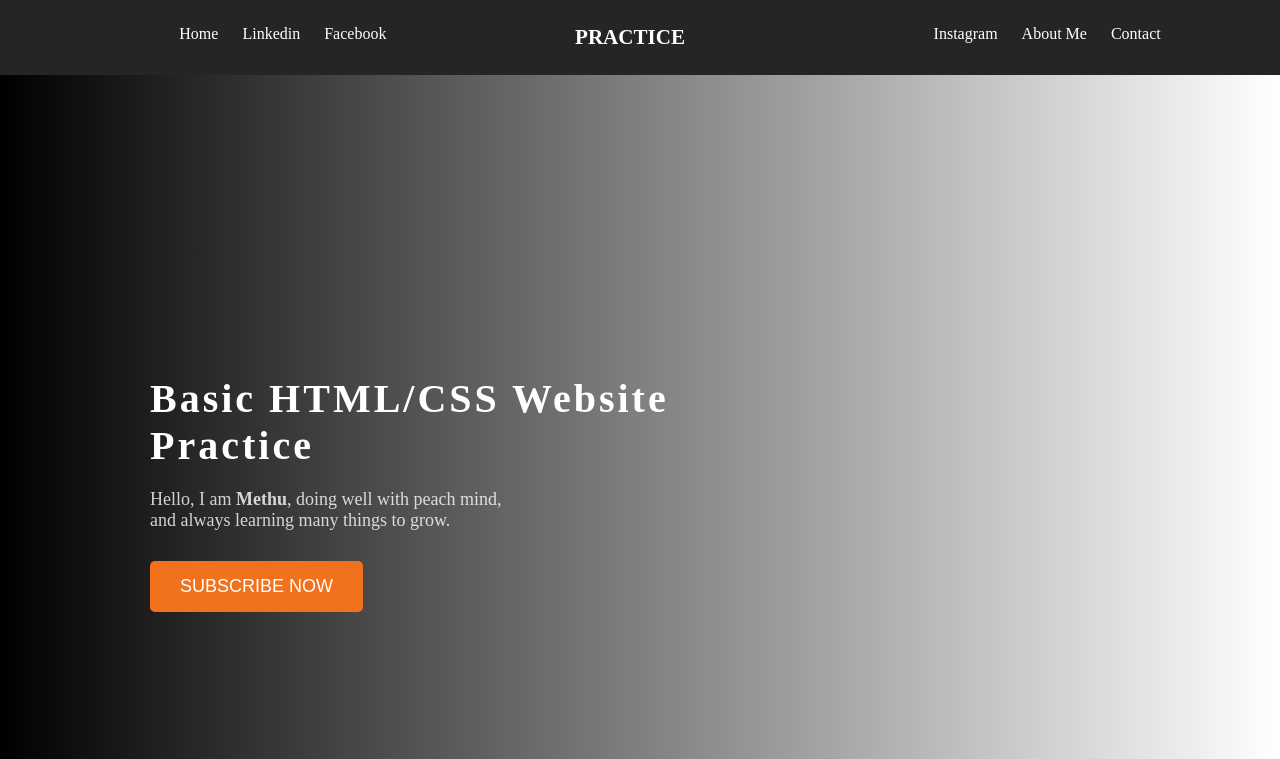
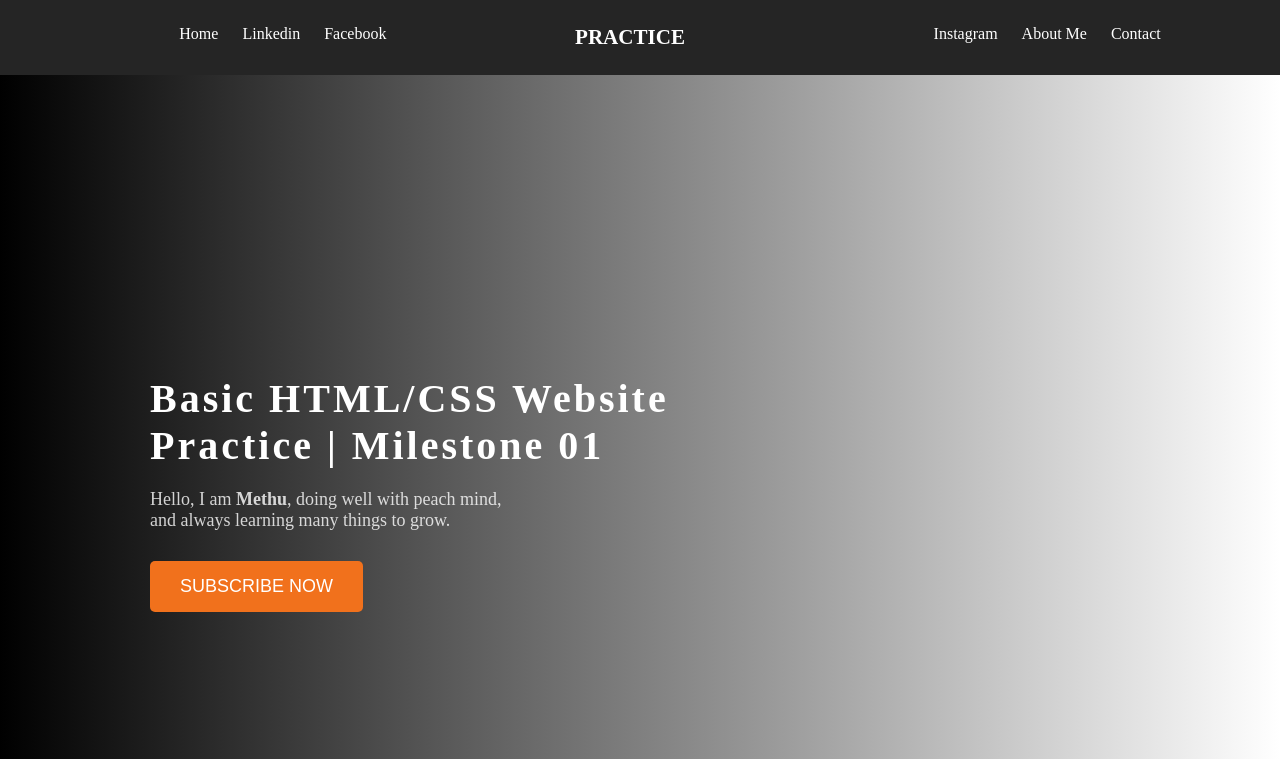
Before and after one commit to methubd/pd1, a plain HTML site: page index.html in a window 1280 px wide. Shown: the top 759 px of the page. Drawn offline with Linux system fonts and the light colour scheme.

Commit message:
some style added

```diff
--- a/index.html
+++ b/index.html
@@ -35,7 +35,7 @@
     <!-- Start Banner Part -->
     <main>
         <section class="banner">
-            <h1 class="banner-title">Basic HTML/CSS Website <br> Practice</h1>
+            <h1 class="banner-title">Basic HTML/CSS Website <br> Practice | Milestone 01</h1>
             <p class="banner-description">Hello, I am <strong>Methu</strong>, doing well with peach mind, <br> and always learning many things to grow.</p>
             <button class="btn-subscribe-now">SUBSCRIBE NOW</button>
             <div class="thanks">
```
